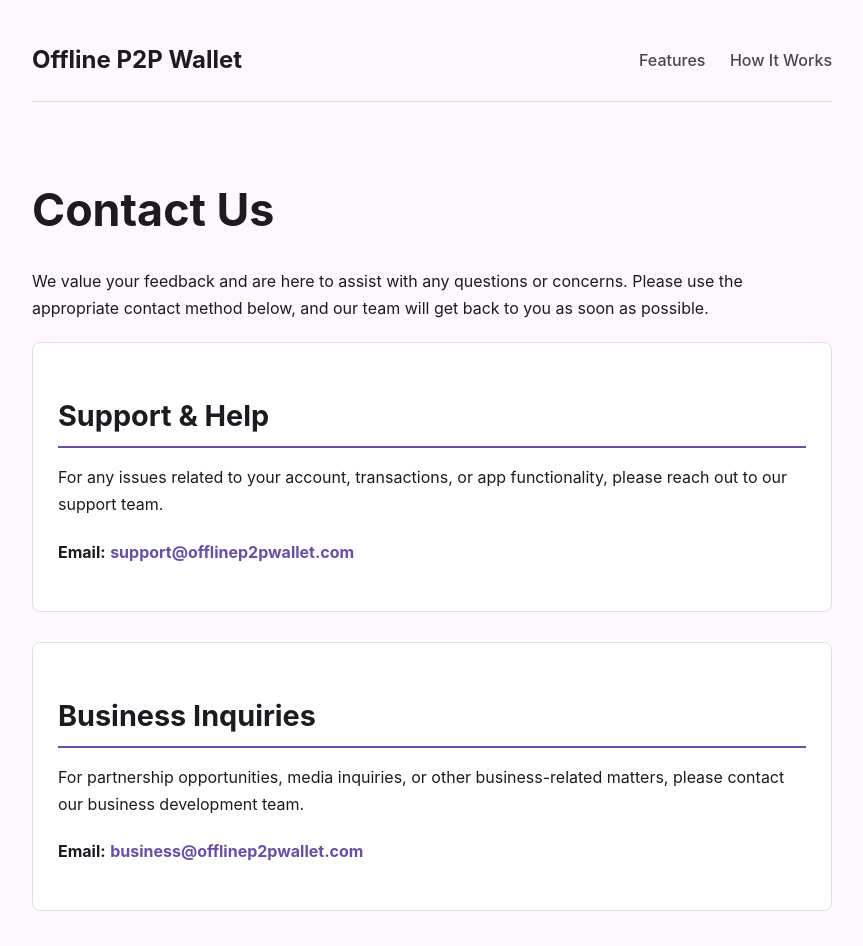
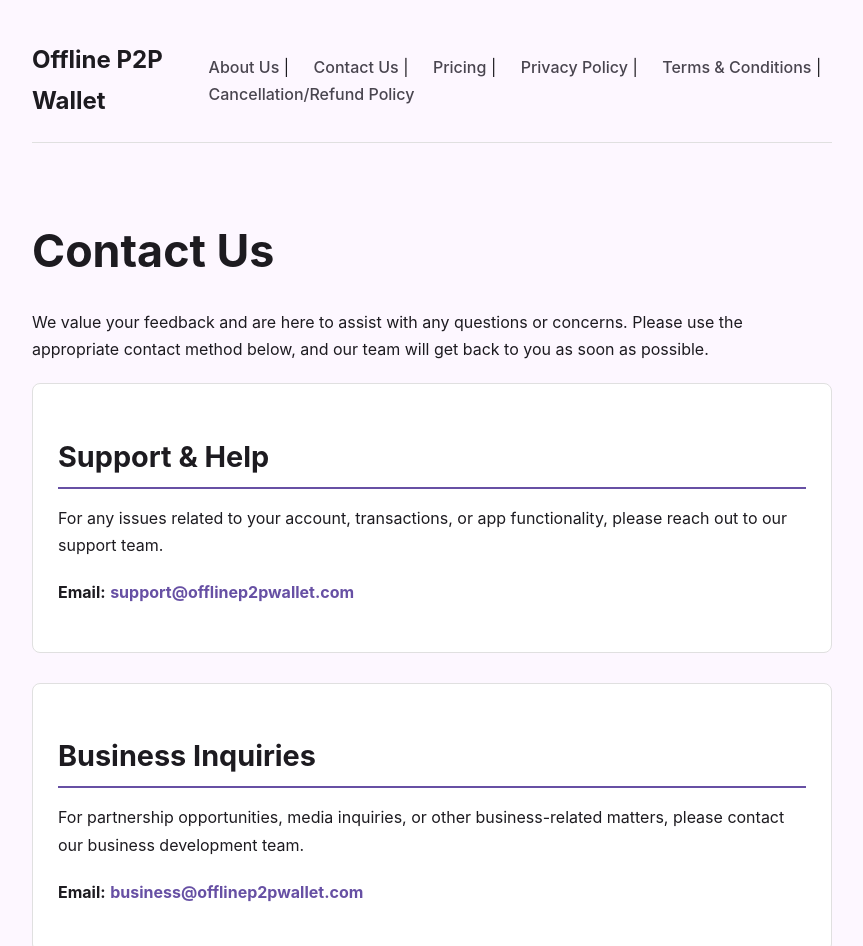
Before and after one commit to Bhanuprasadrao/offline-wallet-backend, a website: page public/contact.html in a window 1280 px wide. Shown: the top 946 px of the page, without its empty margins (208-1071 px from the left). Drawn offline with Linux system fonts and the light colour scheme.

Commit message:
Initial commit

```diff
--- a/public/contact.html
+++ b/public/contact.html
@@ -66,8 +66,12 @@
         <header>
             <div class="logo"><a href="/" style="text-decoration: none; color: var(--text-color);">Offline P2P Wallet</a></div>
             <nav>
-                <a href="/#features">Features</a>
-                <a href="/#how-it-works">How It Works</a>
+                <a href="/">About Us</a> |
+                <a href="/contact.html">Contact Us</a> |
+                <a href="/pricing.html">Pricing</a> |
+                <a href="/privacy.html">Privacy Policy</a> |
+                <a href="/terms.html">Terms & Conditions</a> |
+                <a href="/refunds.html">Cancellation/Refund Policy</a>
             </nav>
         </header>
 
```
Also changed, not shown: public/index.html (+1 -0 lines), public/pricing.html (+6 -2 lines), public/privacy.html (+6 -2 lines), public/refunds.html (+6 -2 lines), public/terms.html (+6 -2 lines).
